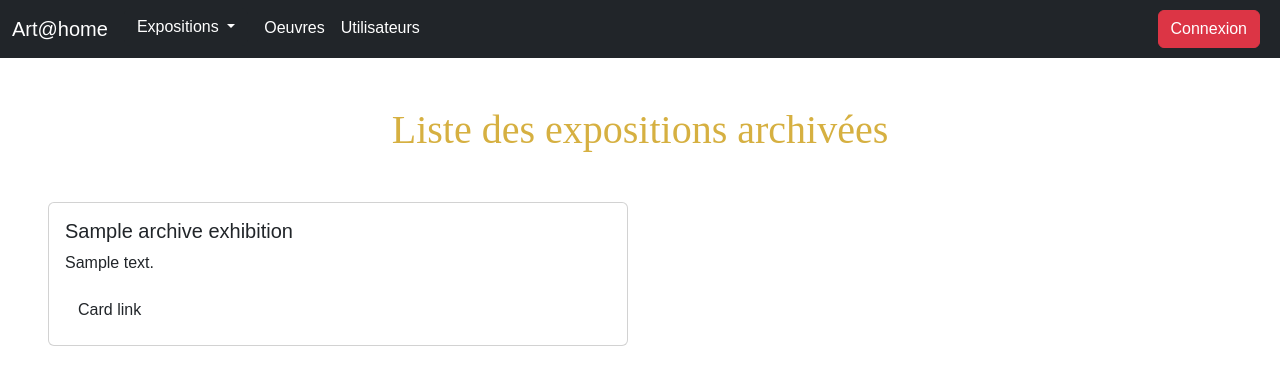
After one commit to David-Besse/art-home_back, a Symfony app: template templates/exhibition/archive.html.twig in a window 1280 px wide. The commit adds this page. Shown: the top 385 px of the page. Run offline with Twig, Linux system fonts and the light colour scheme; the template is opened without the code that fills it: most values are stand-ins (such as "Sample title", 1, 10 or a date in 2020); some libraries are stand-ins or nearby versions; some web fonts are replaced.

Commit message:
creation of page for archive exhibitions + groups validation in Usercontroller for API

```diff
--- a/src/Controller/Api/UserController.php
+++ b/src/Controller/Api/UserController.php
@@ -189,8 +189,9 @@ class UserController extends AbstractController
                 Response::HTTP_UNPROCESSABLE_ENTITY
             );
         }
+
         //Validate entity
-        $errors = $validator->validate($userNewInfos);
+        $errors = $validator->validate($userNewInfos, null, ['registration']);
 
         // Is there some errors ?
         if (count($errors) > 0) {
--- /dev/null
+++ b/templates/exhibition/archive.html.twig
@@ -0,0 +1,18 @@
+{% extends 'main.html.twig' %}
+{% block sub_body %}
+<h1 class="text-center mb-5">Liste des expositions archivées</h1>
+
+
+<div class="row row-cols-1 row-cols-md-2 g-4">
+    {% for archiveExhibition in archiveExhibitions %}
+    <div class="col">
+        <div class="card">
+            <div class="card-body">
+                <h5 class="card-title">{{archiveExhibition.title}}</h5>
+                <p class="card-text">{{ archiveExhibition.description}}</p>
+                <a href="#" class="card-link btn">Card link</a>
+            </div>
+        </div>
+    </div>
+{% endfor %}
+{% endblock %}
--- a/templates/main.html.twig
+++ b/templates/main.html.twig
@@ -5,8 +5,15 @@
         <a class="navbar-brand text-white" href="{{ path('app_home_backoffice')}}">Art@home</a>
         <div class="collapse navbar-collapse d-flex justify-content-between" id="navbarSupportedContent">
             <ul class="nav nav-underline">
-                <li class="nav-item ">
-                    <a class="nav-link text-white" href="{{ path('app_exhibition_index')}}">Expositions</a>
+                <li class="nav-item dropdown ">
+                    <button class="btn btn-dark dropdown-toggle" data-bs-toggle="dropdown" aria-expanded="false">
+                        Expositions
+                    </button>
+                    <ul class="dropdown-menu dropdown-menu-dark">
+                        <li><a class="dropdown-item" href="{{ path('app_exhibition_index')}}">Expositions en cours</a>
+                        </li>
+                        <li><a class="dropdown-item" href="{{ path('app_exhibitions_archive')}}">Expositions archivées</a></li>
+                    </ul>
                 </li>
                 <li class="nav-item">
                     <a class="nav-link text-white" href="{{ path('app_artwork_index')}}">Oeuvres</a>
```
Also changed, not shown: src/Controller/Back/ExhibitionController.php (+15 -2 lines), src/Entity/User.php (+6 -6 lines).
